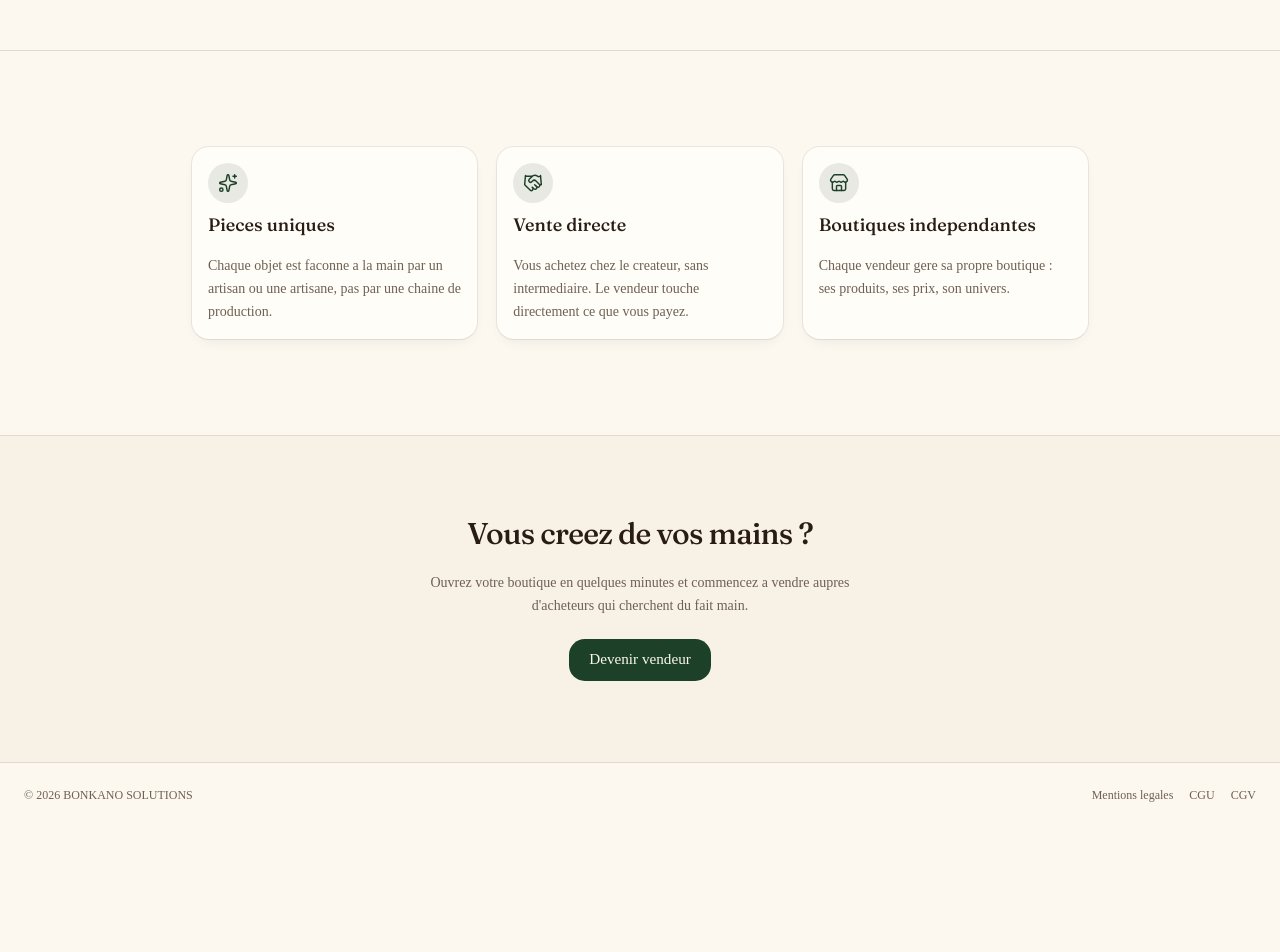
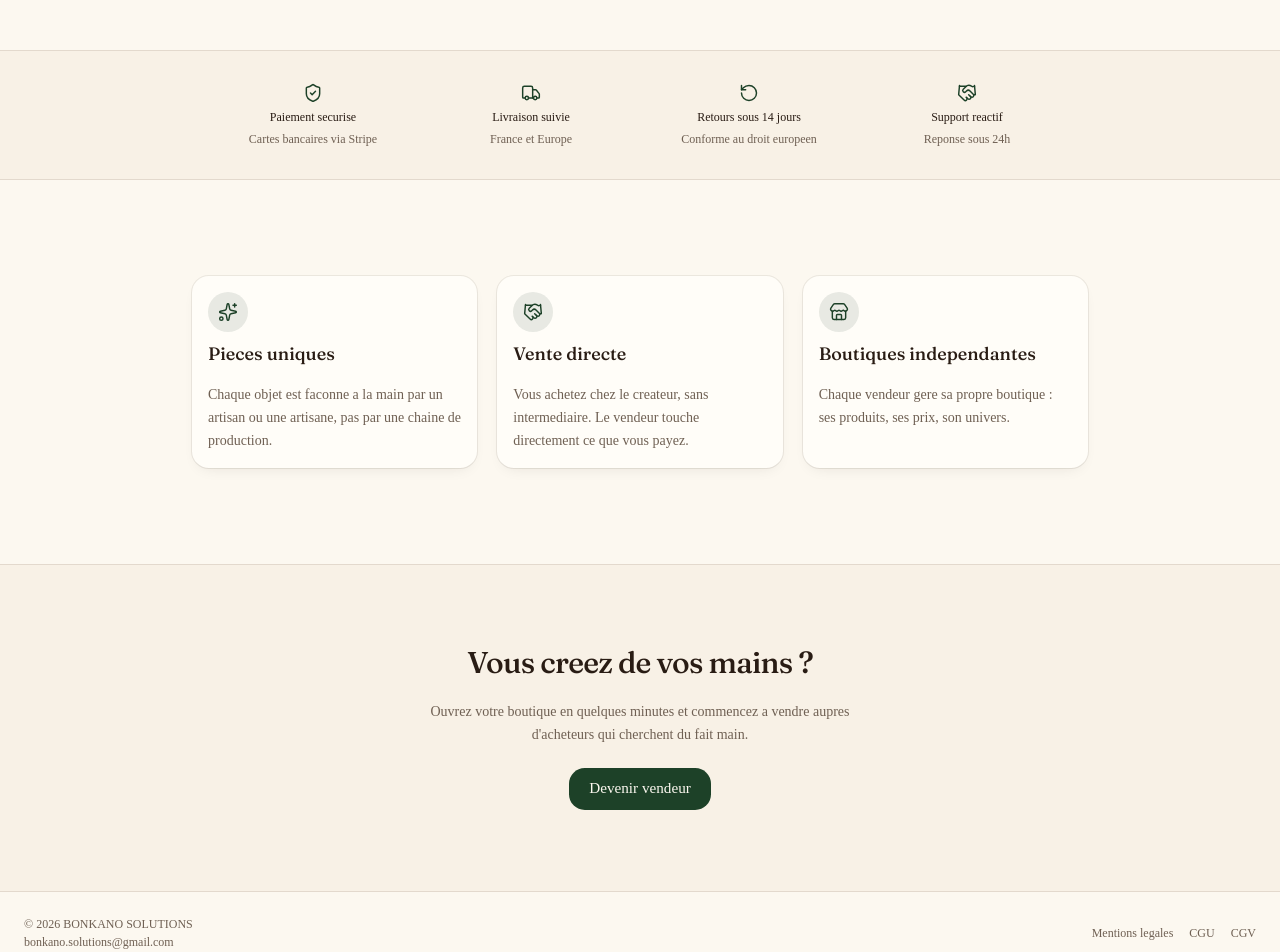
Before and after one commit to abdoulbonkano/artisanat-marketplace, a Next.js app: page / in a window 1280 px wide. Shown: the part 660-1612 px from the top of the page. Before the commit the page ends 1487 px from the top, so only its background shows below. Built offline with nearby package versions, Linux system fonts and the light colour scheme; no server answers.

Commit message:
feat: add trust signals (paiement, livraison, retours) to homepage, product page and footer

```diff
--- a/app/(marketing)/page.tsx
+++ b/app/(marketing)/page.tsx
@@ -1,5 +1,12 @@
 import Link from "next/link";
-import { Handshake, Sparkles, Store } from "lucide-react";
+import {
+  Handshake,
+  RotateCcw,
+  ShieldCheck,
+  Sparkles,
+  Store,
+  Truck,
+} from "lucide-react";
 import { Button } from "@/components/ui/button";
 import {
   Card,
@@ -7,6 +14,29 @@ import {
   CardHeader,
   CardTitle,
 } from "@/components/ui/card";
+
+const trustPoints = [
+  {
+    icon: ShieldCheck,
+    title: "Paiement securise",
+    description: "Cartes bancaires via Stripe",
+  },
+  {
+    icon: Truck,
+    title: "Livraison suivie",
+    description: "France et Europe",
+  },
+  {
+    icon: RotateCcw,
+    title: "Retours sous 14 jours",
+    description: "Conforme au droit europeen",
+  },
+  {
+    icon: Handshake,
+    title: "Support reactif",
+    description: "Reponse sous 24h",
+  },
+];
 
 const values = [
   {
@@ -68,6 +98,18 @@ export default function Home() {
         </div>
       </section>
 
+      <section className="border-b border-border bg-secondary/40">
+        <div className="mx-auto grid max-w-4xl grid-cols-2 gap-6 px-6 py-8 sm:grid-cols-4">
+          {trustPoints.map(({ icon: Icon, title, description }) => (
+            <div key={title} className="flex flex-col items-center gap-1.5 text-center">
+              <Icon className="size-5 text-primary" strokeWidth={1.75} />
+              <p className="text-xs font-medium">{title}</p>
+              <p className="text-xs text-muted-foreground">{description}</p>
+            </div>
+          ))}
+        </div>
+      </section>
+
       <section className="px-6 py-24">
         <div className="mx-auto grid max-w-4xl gap-5 sm:grid-cols-3">
           {values.map(({ icon: Icon, title, description }) => (
--- a/app/(shop)/produits/[slug]/page.tsx
+++ b/app/(shop)/produits/[slug]/page.tsx
@@ -1,6 +1,7 @@
 import Image from "next/image";
 import Link from "next/link";
 import { notFound } from "next/navigation";
+import { RotateCcw, ShieldCheck, Truck } from "lucide-react";
 import { startConversationAction } from "@/actions/messages";
 import { AddToCartForm } from "@/components/shop/add-to-cart-form";
 import { Badge } from "@/components/ui/badge";
@@ -103,6 +104,21 @@ export default async function ProduitDetailPage({
             </Button>
           </form>
         </div>
+
+        <div className="flex flex-col gap-2 border-t border-border pt-6 text-xs text-muted-foreground">
+          <div className="flex items-center gap-2">
+            <ShieldCheck className="size-4 shrink-0 text-primary" strokeWidth={1.75} />
+            <span>Paiement securise par Stripe</span>
+          </div>
+          <div className="flex items-center gap-2">
+            <Truck className="size-4 shrink-0 text-primary" strokeWidth={1.75} />
+            <span>Livraison suivie, France et Europe</span>
+          </div>
+          <div className="flex items-center gap-2">
+            <RotateCcw className="size-4 shrink-0 text-primary" strokeWidth={1.75} />
+            <span>Retours acceptes sous 14 jours</span>
+          </div>
+        </div>
       </div>
     </div>
   );
--- a/components/site-footer.tsx
+++ b/components/site-footer.tsx
@@ -4,7 +4,15 @@ export function SiteFooter() {
   return (
     <footer className="border-t px-6 py-6 text-xs text-muted-foreground">
       <div className="flex flex-wrap items-center justify-between gap-4">
-        <p>&copy; {new Date().getFullYear()} BONKANO SOLUTIONS</p>
+        <div className="flex flex-col gap-0.5">
+          <p>&copy; {new Date().getFullYear()} BONKANO SOLUTIONS</p>
+          <a
+            href="mailto:bonkano.solutions@gmail.com"
+            className="hover:text-foreground hover:underline"
+          >
+            bonkano.solutions@gmail.com
+          </a>
+        </div>
         <nav className="flex flex-wrap gap-4">
           <Link href="/mentions-legales" className="hover:underline">
             Mentions legales
```
